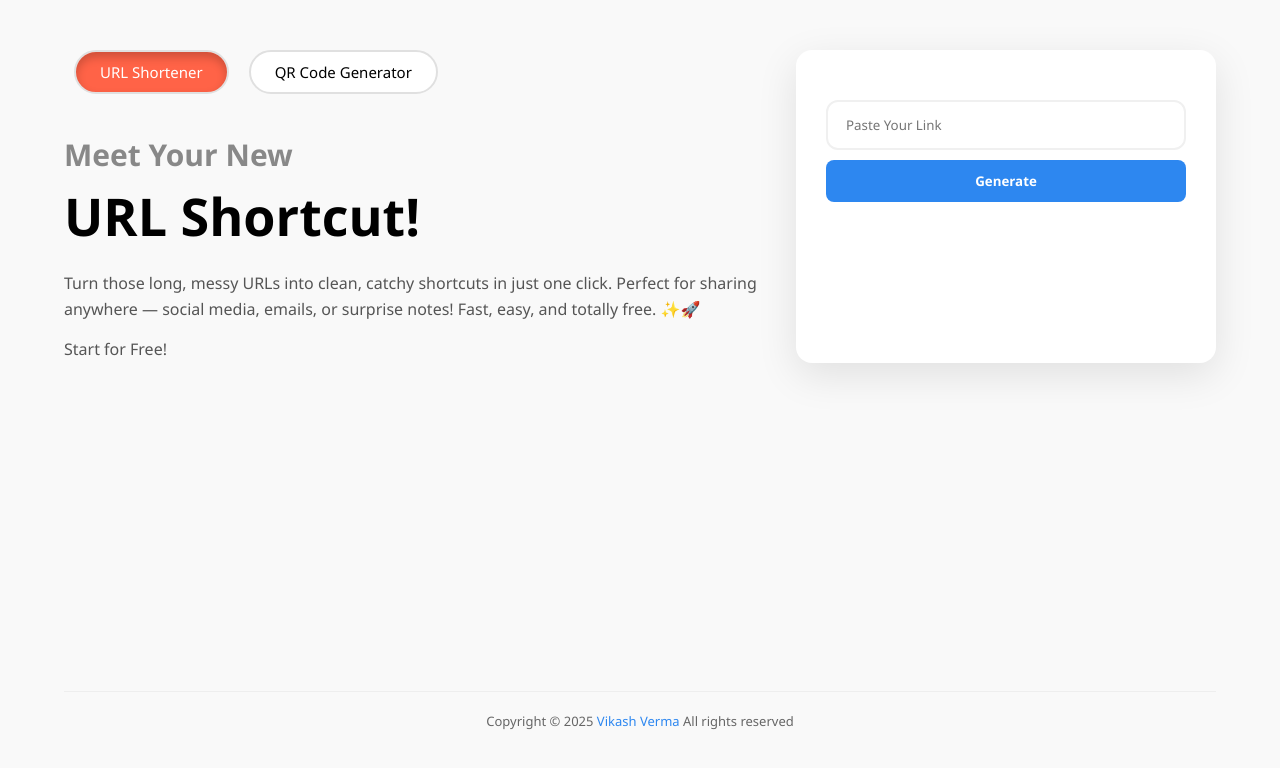
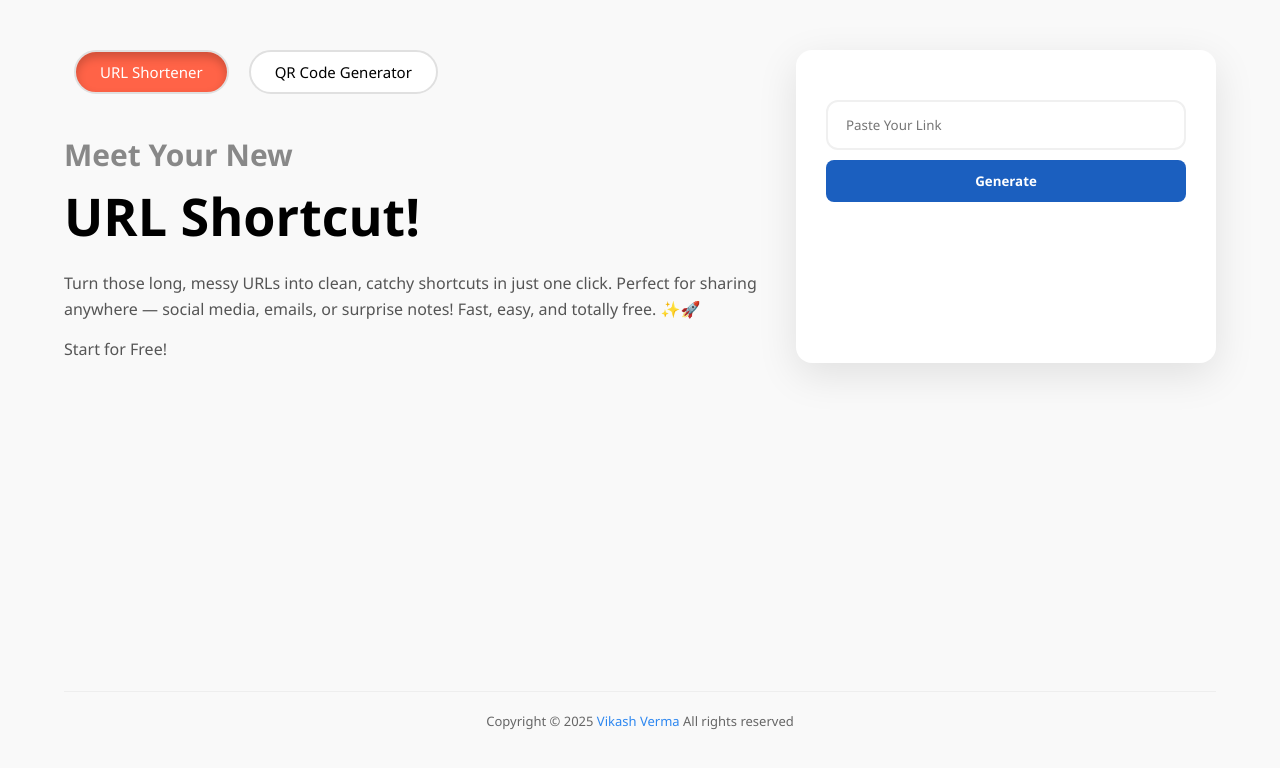
Before and after one commit to Vikashverma2/LinkifyQR, a React (Vite) app: page / in a window 1280 px wide. In both pictures the pointer is over the button "Generate". Shown: the top 768 px of the page. Built offline with nearby package versions, Linux system fonts and the light colour scheme.

Commit message:
Update button styles in tool-card for improved UI consistency

```diff
--- a/src/pages/HomePage.css
+++ b/src/pages/HomePage.css
@@ -142,21 +142,23 @@ html {
   color: white;
 
 }
+.tool-card button:hover{
+    background-color: #1b5fbf;
+}
 
 .tool-card button:disabled {
   opacity: 0.6;
   cursor: not-allowed;
 }
 
-/* Style for the blue button like your first image */
 
 .tool-card .blue-button {
-  background-color: #2d87f0;
+  background-color: #28a745;
   color: #fff;
 }
 
 .tool-card .blue-button:hover {
-  background-color: #1b5fbf;
+  background-color: #1e7e34;
 }
 
 .short-link-display {
```
